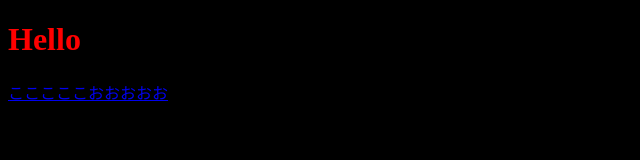
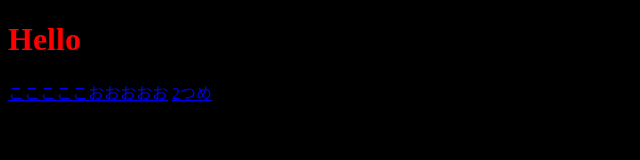
Before and after one commit to sonsiasahara/asahara, a plain HTML site: page index.html in a window 1280 px wide. Shown: the full height of the page, 0-640 px from the left. Drawn offline with Linux system fonts and the light colour scheme.

Commit message:
Add files via upload

```diff
--- a/index.html
+++ b/index.html
@@ -9,5 +9,6 @@
 <h1>Hello</h1>
 </font>
 <a href="godmode.txt">こここここおおおおお</a>
+<a href="godmodeX b.txt">2つめ</a>
 </body>
 </html>
```
